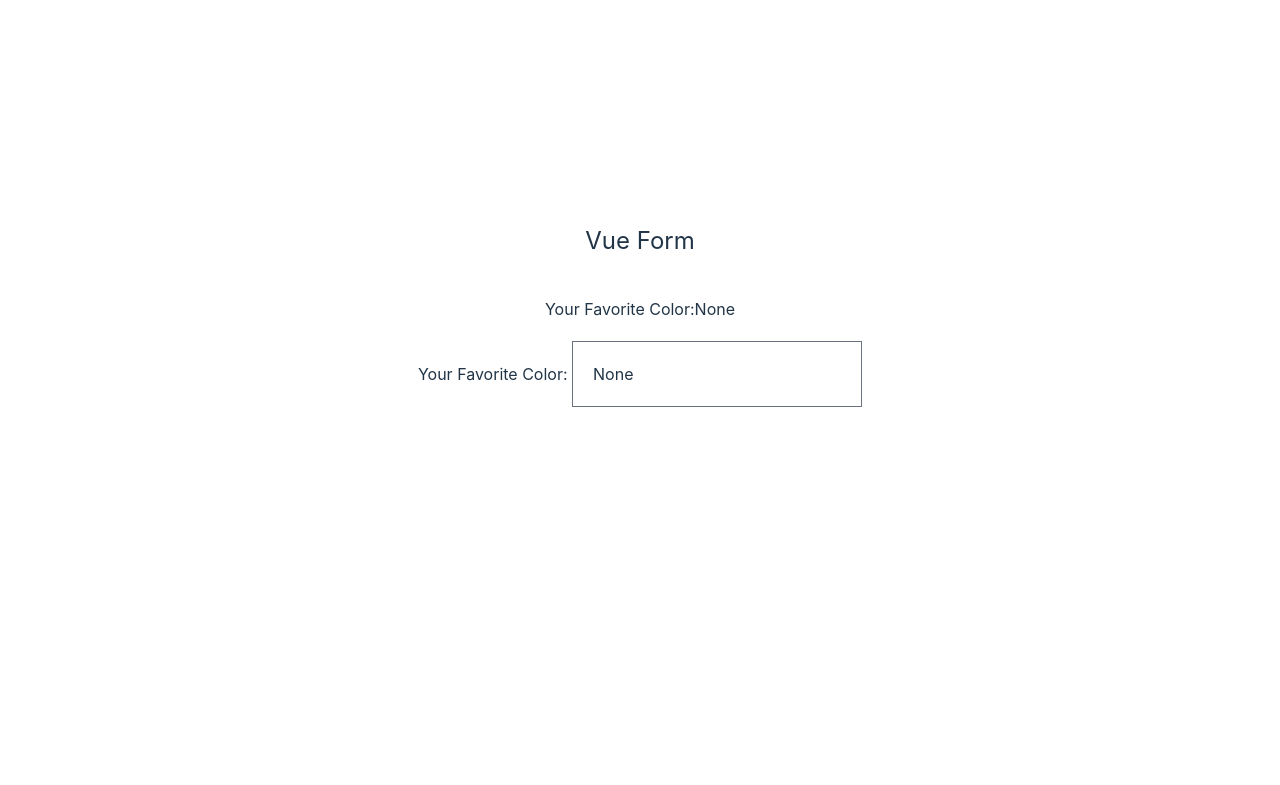
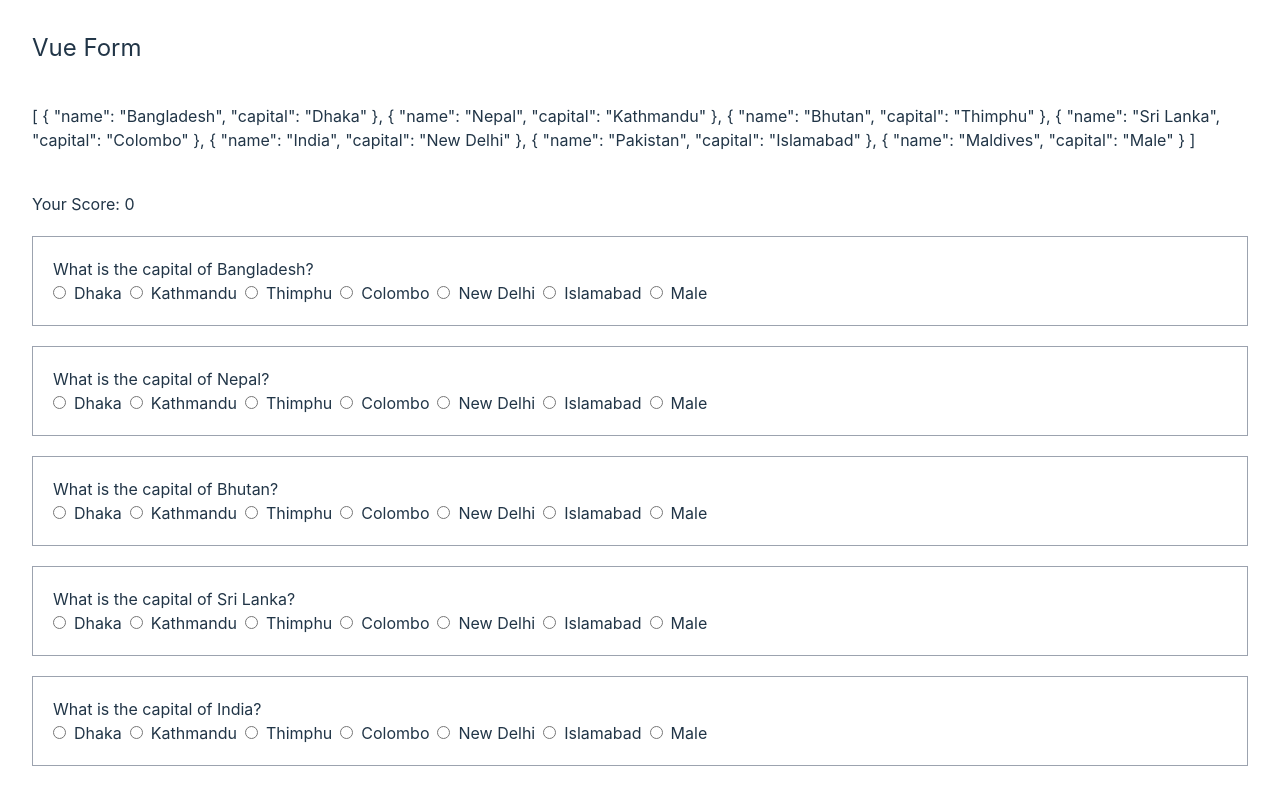
Before and after one commit to palashkumardas/vueform, a Vue app: page / in a window 1280 px wide. Shown: the top 785 px of the page. Built offline with nearby package versions, Linux system fonts and the light colour scheme.

Commit message:
epifive done

```diff
--- a/index.html
+++ b/index.html
@@ -5,7 +5,7 @@
     <link rel="icon" type="image/svg+xml" href="/vite.svg" />
     <meta name="viewport" content="width=device-width, initial-scale=1.0" />
     <title>Vite + Vue</title>
-    <script defer src="//cdn.tailwindcss.com?plugins=forms"></script>
+    <script defer src="//cdn.tailwindcss.com"></script>
 
   </head>
   <body>
--- a/src/App.vue
+++ b/src/App.vue
@@ -1,22 +1,44 @@
 <script setup>
 import{ref,reactive} from 'vue';
-const colorName= ref("None");
+const saarcCountries = reactive([
+  { name: "Bangladesh", capital: "Dhaka" },
+  { name: "Nepal", capital: "Kathmandu" },
+  { name: "Bhutan", capital: "Thimphu" },
+  { name: "Sri Lanka", capital: "Colombo" },
+  { name: "India", capital: "New Delhi" },
+  { name: "Pakistan", capital: "Islamabad" },
+  { name: "Maldives", capital: "Male" }
+])
 
-function getColor(){
-  return {
-    backgroundColor: colorName.value,
-  }
+const capitals = ["Dhaka", "Kathmandu", "Thimphu", "Colombo", "New Delhi", "Islamabad", "Male"]
+
+function getRandomCapitals(){
+  return capitals;
+  //return capitals.sort(()=>Math.random() - 0.5)
+}
+
+function getScore(){
+  let score = 0
+  saarcCountries.forEach(country => {
+    if(country.answer === country.capital){
+      score++
+    }
+  })
+  return score
 }
 </script>
 
 <template>
-    <section class="mx-auto container">
+  <section class="mx-auto container text-left">
     <h1 class="text-2xl mb-10">Vue Form</h1>
-    <p class="pb-5">Your Favorite Color:{{ colorName }}</p>
-    <div>
-      Your Favorite Color:
-      <input class="p-5" v-model="colorName" />
-      <div class="w-32 h-32 mt-10" :style="getColor()"></div>
+    <p class="mb-10">{{ saarcCountries }}</p>
+    <p>Your Score: {{ getScore() }}</p>
+    <div class="my-5 border border-gray-400 p-5" v-for="(country, index) in saarcCountries" :key="index">
+      <p>What is the capital of {{ country.name }}?</p>
+      <template v-for="capital in capitals" :key="capital.name">
+        <input :name="country.name" type="radio" :value="capital" v-model="country.answer" />
+        <label class="ml-2 mr-2">{{capital}}</label>
+      </template>
     </div>
   </section>
 </template>
```
